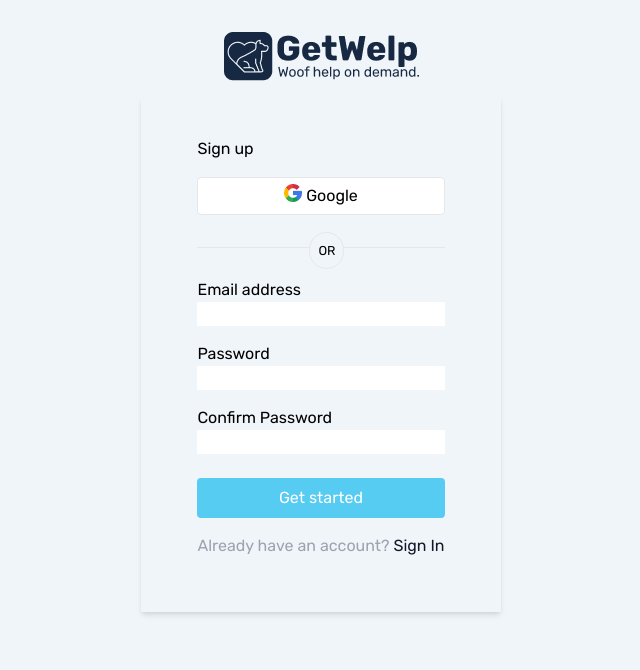
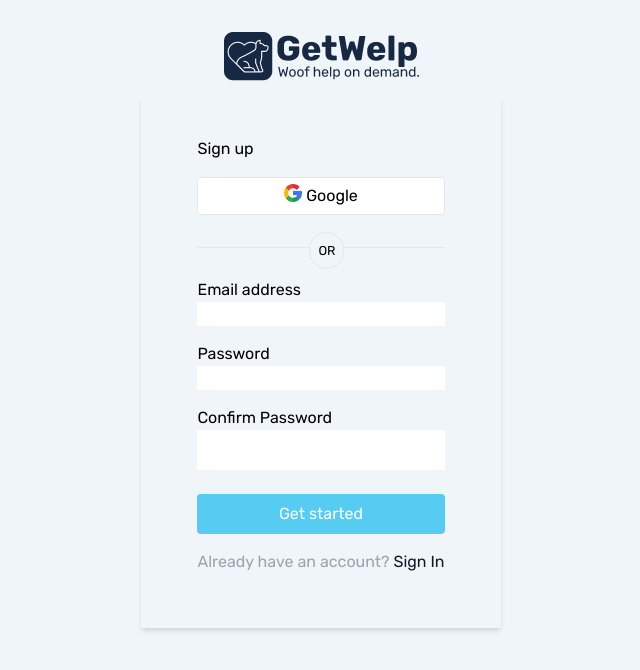
Before and after one commit to dapobelieve/luna-trainer, a Nuxt app: page /Auth/SignUp in a window 1280 px wide. Shown: the top 670 px of the page, without its empty margins (319-959 px from the left). Built offline with nearby package versions, Linux system fonts and the light colour scheme; what v-calendar would draw is missing.

Commit message:
input class added

```diff
--- a/assets/css/theme.scss
+++ b/assets/css/theme.scss
@@ -30,5 +30,6 @@ body {
 }
 
 .input-size {
-
+  width: 100%;
+  height: 40px;
 }
--- a/pages/Auth/SignUp.vue
+++ b/pages/Auth/SignUp.vue
@@ -40,7 +40,7 @@
 
         <div class="tail-mb-4 tail-grid">
           <label for="password" class="form-label">Confirm Password</label>
-          <input id="password" type="password" class="form-control">
+          <input id="password" type="password" class="form-control input-size">
         </div>
         <div class="tail-flex tail-justify-center">
           <button
```
